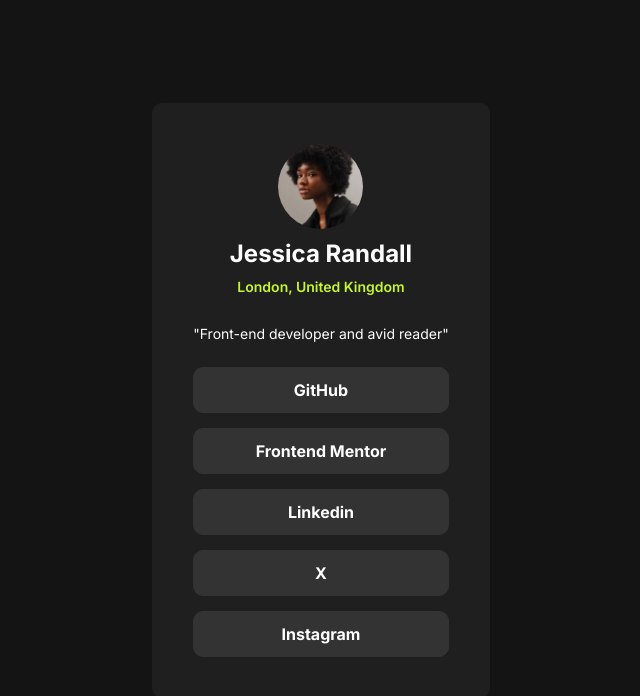
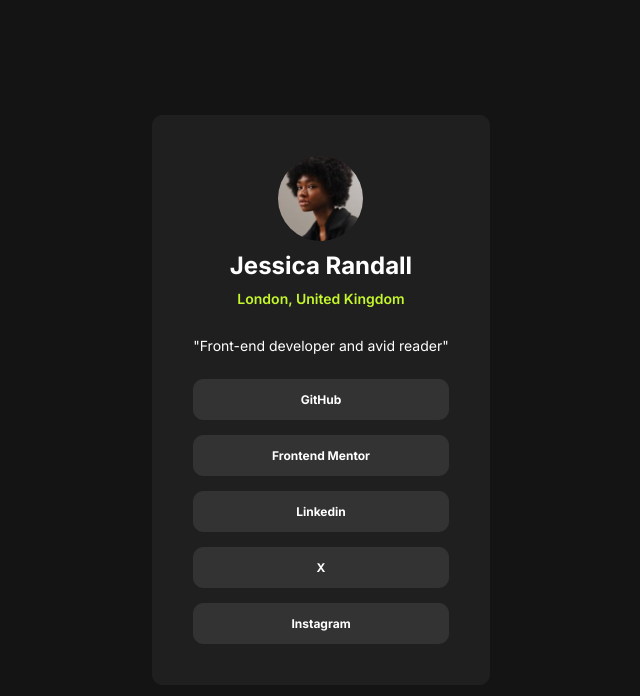
Before and after one commit to kauFRAN/perfil-social-links, a plain HTML site: page index.html in a window 1280 px wide. Shown: the whole page, without its empty margins (319-959 px from the left). Drawn offline with Linux system fonts and the light colour scheme.

Commit message:
fix links

```diff
--- a/index.html
+++ b/index.html
@@ -21,6 +21,7 @@
     <link rel="stylesheet" href="./src/responsivo.css" />
 
     <title>Frontend Mentor | Social links profile</title>
+
   </head>
   <body>
     <section>
@@ -40,18 +41,26 @@
         <p>"Front-end developer and avid reader"</p>
       </div>
 
-      <div class="container-redes-sociais">
+      <div>
+        <div>
+          <a class="redes-sociais" href="https://github.com/github" target="_blank" title="ir para o github">GitHub</a>
+        </div>
 
-        <div class="redes-sociais"><a href="https://github.com/github" target="_blank" title="ir para o github">GitHub</a></div>
+        <div>
+          <a class="redes-sociais" href="https://www.frontendmentor.io/home" target="_blank" title="Ir para o Frontend Mentor">Frontend Mentor</a>
+        </div>
 
-        <div class="redes-sociais"><a href="https://www.frontendmentor.io/home" target="_blank" title="Ir para o Frontend Mentor">Frontend Mentor</a></div>
+        <div>
+          <a class="redes-sociais" href="https://www.linkedin.com/feed/" target="_blank" title="Ir para o Linkedin">Linkedin</a>
+        </div>
 
-        <div class="redes-sociais"><a href="https://www.linkedin.com/feed/" target="_blank" title="Ir para o Linkedin">Linkedin</a></div>
+        <div>
+          <a class="redes-sociais" href="https://x.com/X" target="_blank" title="Ir para o X">X</a>
+        </div>
 
-        <div class="redes-sociais"><a href="https://x.com/X" target="_blank" title="Ir para o X">X</a></div>
-
-        <div class="redes-sociais"><a href="https://www.instagram.com/" target="_blank" title="ir para o Instagram">Instagram</a></div>
-
+        <div>
+          <a  class="redes-sociais" href="https://www.instagram.com/" target="_blank" title="ir para o Instagram">Instagram</a>
+        </div>
       </div>
     </section>
   </body>
--- a/src/estilo.css
+++ b/src/estilo.css
@@ -48,16 +48,20 @@ p{
     text-align: center;
 }
 
-.container-redes-sociais a{
+.redes-sociais{
     display: flex;
     align-items: center;
     justify-content: center;
-}
-
-.redes-sociais{
+    font-size: 12px;
     border: 1px solid hsl(0, 0%, 20%);
     border-radius: 10px;
     background-color: hsl(0, 0%, 20%);
     padding: 12px;
     margin-top: 15px;
 }
+
+.redes-sociais:hover{
+    background-color: hsl(75, 94%, 57%);
+    color: black;
+    transition: 0.2s;
+}
```
